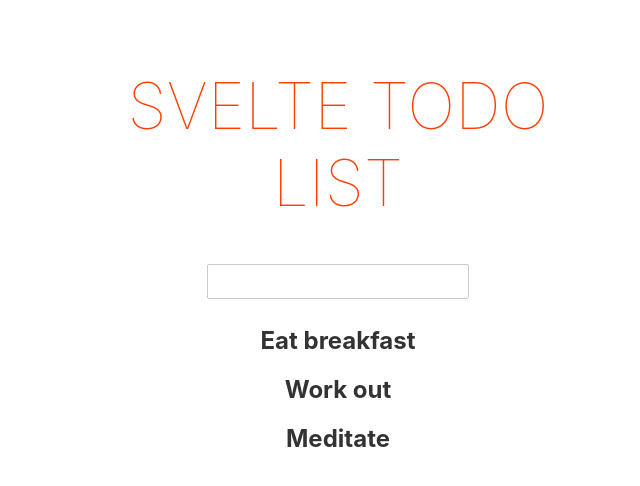
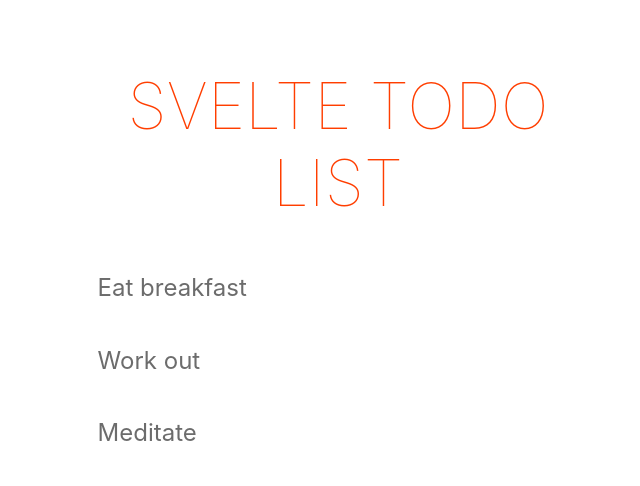
Before and after one commit to alximbot/learn-svelte, a Svelte app: page / in a window 1280 px wide. Shown: the top 486 px of the page, without its empty margins (302-942 px from the left). Built offline with nearby package versions, Linux system fonts and the light colour scheme.

Commit message:
5. Add some styles

```diff
--- a/src/List.svelte
+++ b/src/List.svelte
@@ -1,12 +1,28 @@
 <script lang="ts">
   const list: string[] = ["Eat breakfast", "Work out", "Meditate"];
-  let newItem: string = "";
 </script>
 
-<input bind:value={newItem} />
+<div class="listInputs">
+  {#each list as item}
+    <input bind:value={item} />
+  {/each}
+</div>
 
-{#each list as item}
-  <h2>{item}</h2>
-{/each}
+<style>
+  .listInputs {
+    display: grid;
+    grid-auto-flow: row;
+    row-gap: 12px;
+  }
 
-<h2>{newItem}</h2>
+  input {
+    color: #6c6c6c;
+    font-size: 1.5em;
+    border: none;
+    outline: none;
+  }
+
+  input:focus {
+    color: #1a1a1a;
+  }
+</style>
```
